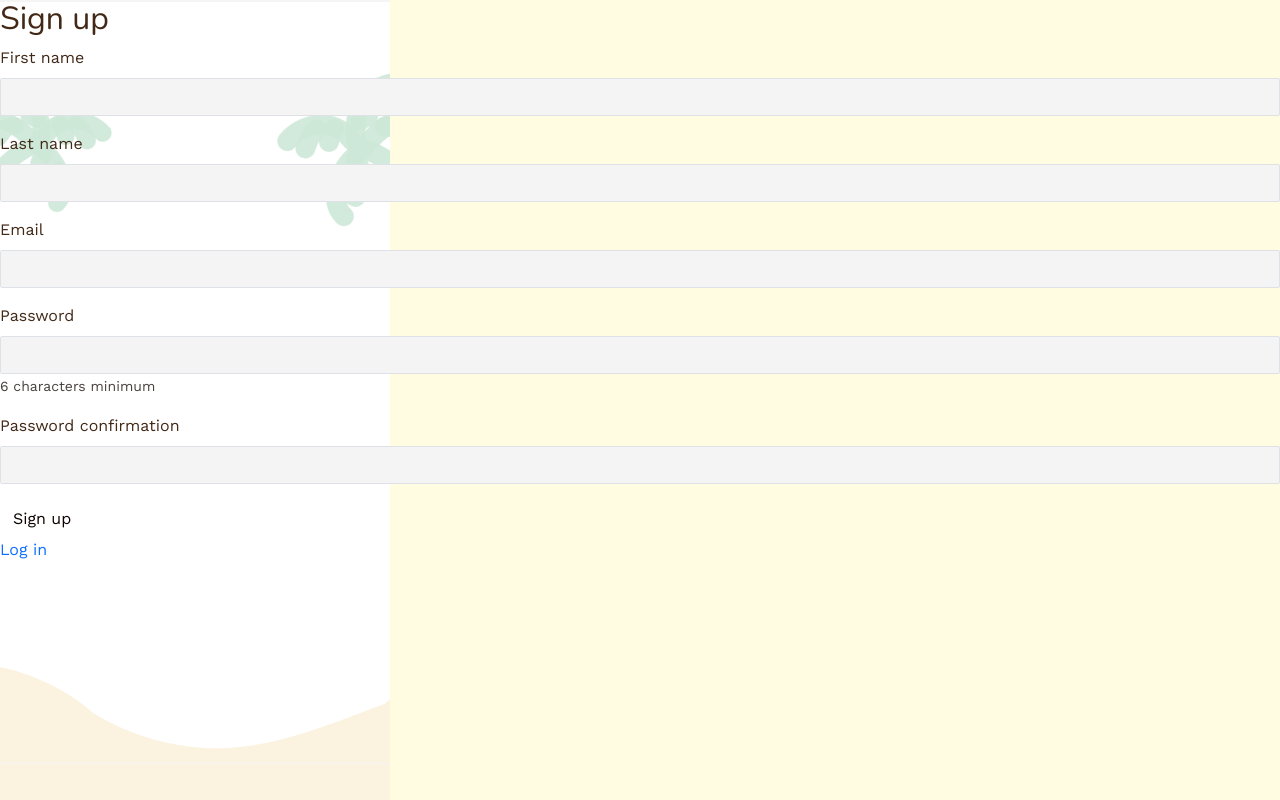
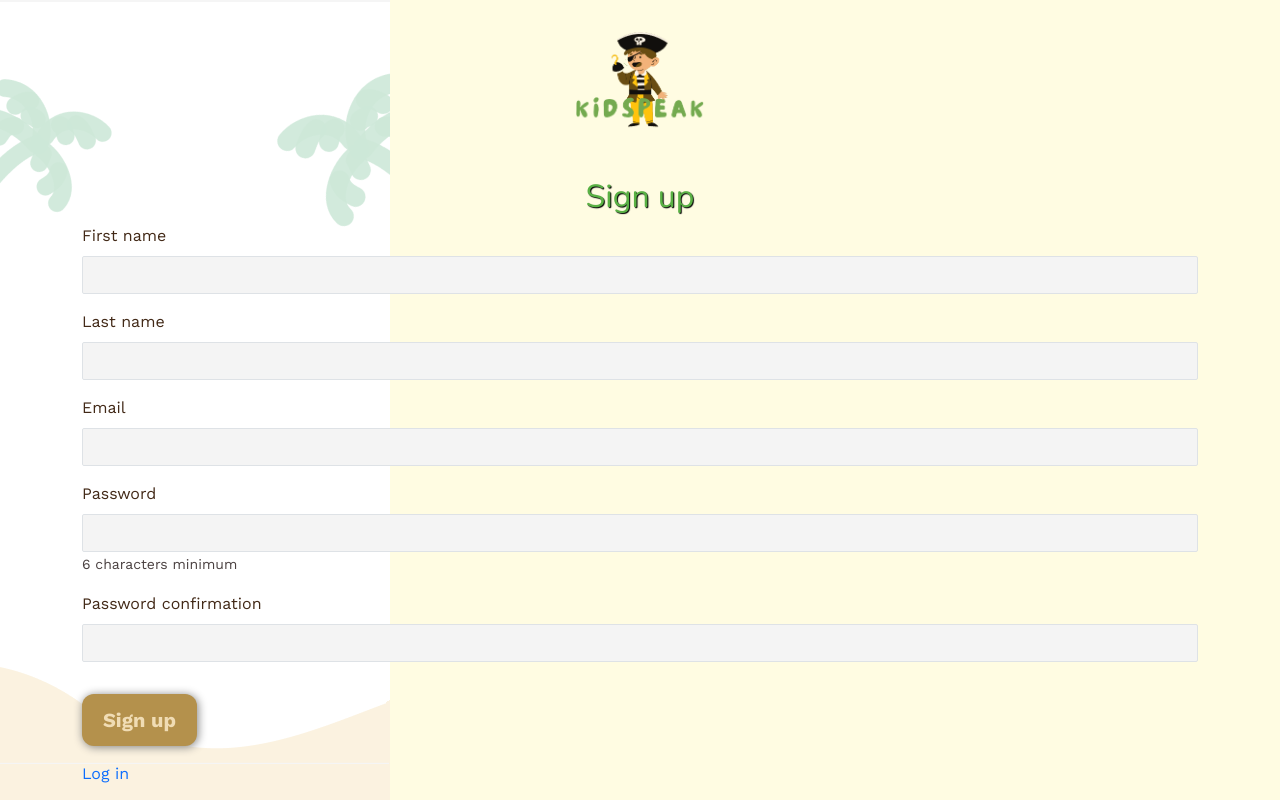
Before and after one commit to annarussi/ToolKids, a Rails app: page /users/sign_up in a window 1280 px wide. Run offline with Rails 7, Linux system fonts and the light colour scheme; style sheets or scripts are compiled from the project's sources; some libraries are stand-ins or nearby versions.

Commit message:
updated sign up page, added logo

```diff
--- a/app/views/devise/registrations/new.html.erb
+++ b/app/views/devise/registrations/new.html.erb
@@ -1,4 +1,8 @@
-<h2>Sign up</h2>
+ <%= image_tag "ks-logo.png", class:"login-logo" %>
+
+<div class="container">
+
+  <h2 class="log-in-text mt-5">Sign up</h2>
 
   <%= simple_form_for(resource, as: resource_name, url: registration_path(resource_name), data: { turbo: :false }) do |f| %>
     <%= f.error_notification %>
@@ -26,8 +30,9 @@
     </div>
 
     <div class="form-actions">
-    <%= f.button :submit, "Sign up" %>
+      <%= f.button :submit, "Sign up", class: "btn btn-brown my-3" %>
     </div>
   <% end %>
 
   <%= render "devise/shared/links" %>
+</div>
```
Lines whose indentation alone changed are shown as unchanged.
